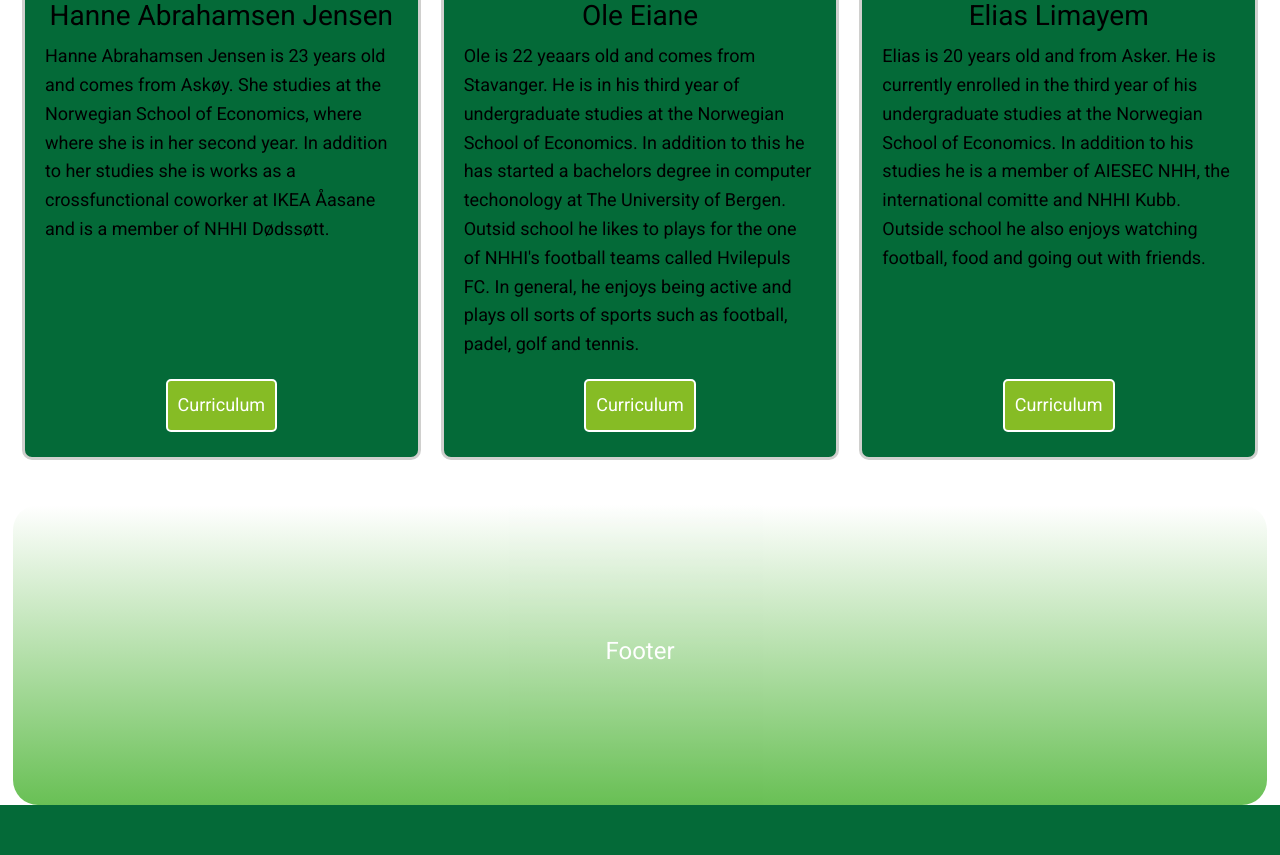
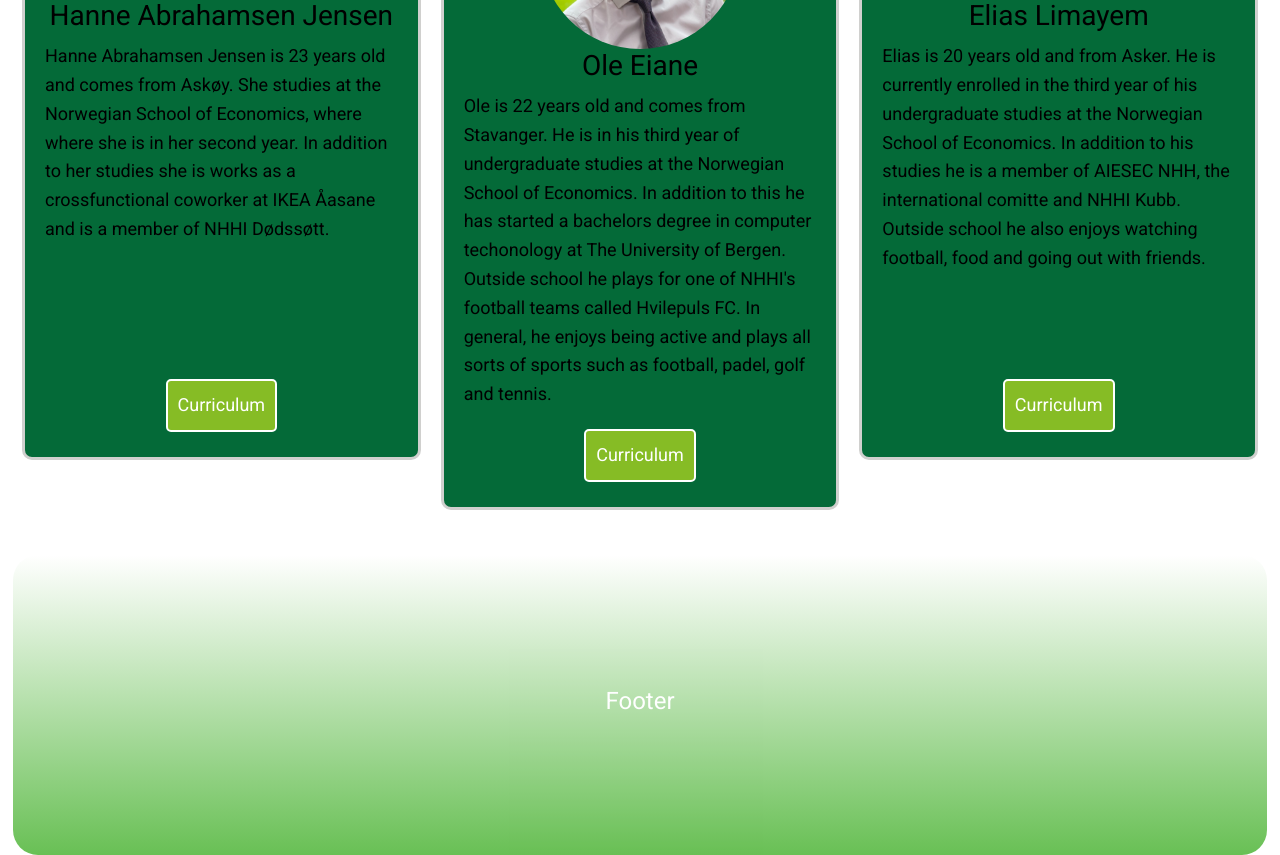
Before and after one commit to theoyster1/Carbon_App-Gruppe3, a Flask app: page / in a window 1280 px wide. Shown: the part 1384-2239 px from the top of the page. Before the commit the page ends 2189 px from the top, so only its background shows below. Run offline with Flask 2, Linux system fonts and the light colour scheme; some libraries are stand-ins or nearby versions.

Commit message:
Ole Eiane: la til bilde av meg

```diff
--- a/application.py
+++ b/application.py
@@ -1,4 +1,4 @@
 from capp import application
 
 #if __name__=='__main__':
-#  application.run(debug=True)
+  #application.run(debug=True)
--- a/capp/templates/home.html
+++ b/capp/templates/home.html
@@ -107,9 +107,9 @@
         </div>
       </div>
       <div class="box2">
-        <img src="https://randomuser.me/api/portraits/men/10.jpg" alt="" style="border-radius: 50%; width:200px;">
+        <img src="/static/OleE.png" alt="" style="border-radius: 50%; width: 200px; height: 200px; object-fit:cover">
         <h3>Ole Eiane</h3>
-        <p> Ole is 22 yeaars old and comes from Stavanger. He is in his third year of undergraduate studies at the Norwegian School of Economics. In addition to this he has started a bachelors degree in computer techonology at The University of Bergen. Outsid school he likes to plays for the one of NHHI's football teams called Hvilepuls FC. In general, he enjoys being active and plays oll sorts of sports such as football, padel, golf and tennis.</p>
+        <p> Ole is 22 years old and comes from Stavanger. He is in his third year of undergraduate studies at the Norwegian School of Economics. In addition to this he has started a bachelors degree in computer techonology at The University of Bergen. Outside school he plays for one of NHHI's football teams called Hvilepuls FC. In general, he enjoys being active and plays all sorts of sports such as football, padel, golf and tennis.</p>
         <div class="section_container_buttons_developers">
           <a class="btn_developers" href="#"  target="_blank">Curriculum</a>
         </div>
```
Also changed, not shown: capp/static/OleE.png (added).
